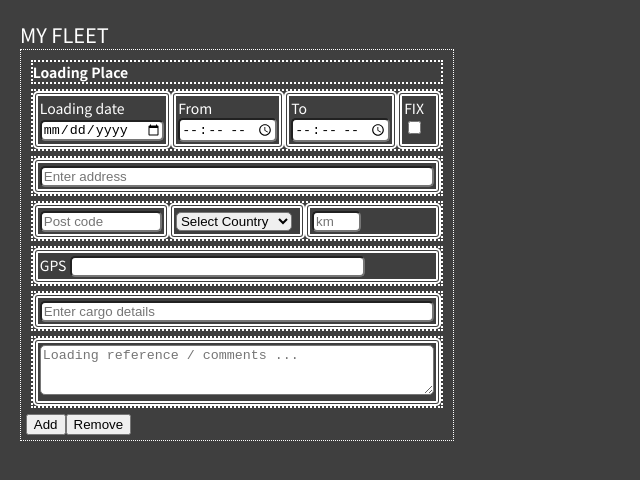
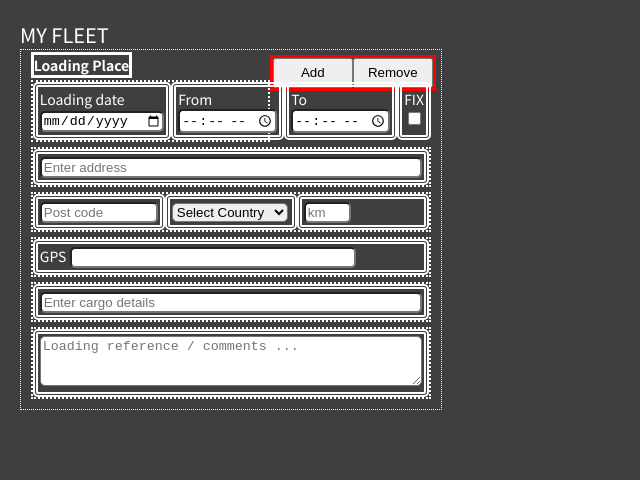
Before and after one commit to Alexit0/myfleet, a React (Create React App) app: page / in a window 1280 px wide. Shown: the top 480 px of the page, without its empty margins (0-640 px from the left). Built offline with nearby package versions, Linux system fonts and the light colour scheme.

Commit message:
modify css, modify buttons

```diff
--- a/src/components/LoadingForm.js
+++ b/src/components/LoadingForm.js
@@ -23,9 +23,14 @@ const LoadingForm = () => {
 
   return (
     <form className={classes.form}>
-      <label className={classes.section}>
+      <label className={classes.label}>
         <strong>Loading Place</strong>
       </label>
+      <div className={classes.buttons}>
+        <button onClick={handleAddUnloading}>Add</button>
+        <button onClick={handleRemoveUnloading}>Remove</button>
+      </div>
+
       <div className={classes.section}>
         <Date dateTitle="Loading date" />
         <Time timeTitle="From " />
@@ -49,8 +54,6 @@ const LoadingForm = () => {
       <div className={classes.section}>
         <Ref refTitle="Loading Reference" />
       </div>
-      <button onClick={handleAddUnloading}>Add</button>
-      <button onClick={handleRemoveUnloading}>Remove</button>
     </form>
   );
 };
--- a/src/components/LoadingForm.module.css
+++ b/src/components/LoadingForm.module.css
@@ -1,6 +1,6 @@
 .form {
     border: dotted 1px;
-    width: 35%;
+    width: 34%;
     padding: 0.3rem;
 }
 
@@ -15,3 +15,23 @@
     margin: 5px;
     display: flex;
 }
+
+.label {
+    display: inline;
+    /* padding: 0.3rem; */
+    margin: 5px;
+    border: solid;
+
+}
+
+button {
+    /* border-radius: 5px; */
+    height: 30px;
+    width: 80px;
+}
+
+.buttons {
+    border: solid red;
+    float: right;
+    /* display: contents; */
+}
```
Also changed, not shown: src/components/Input.module.css (line endings or trailing spaces).
